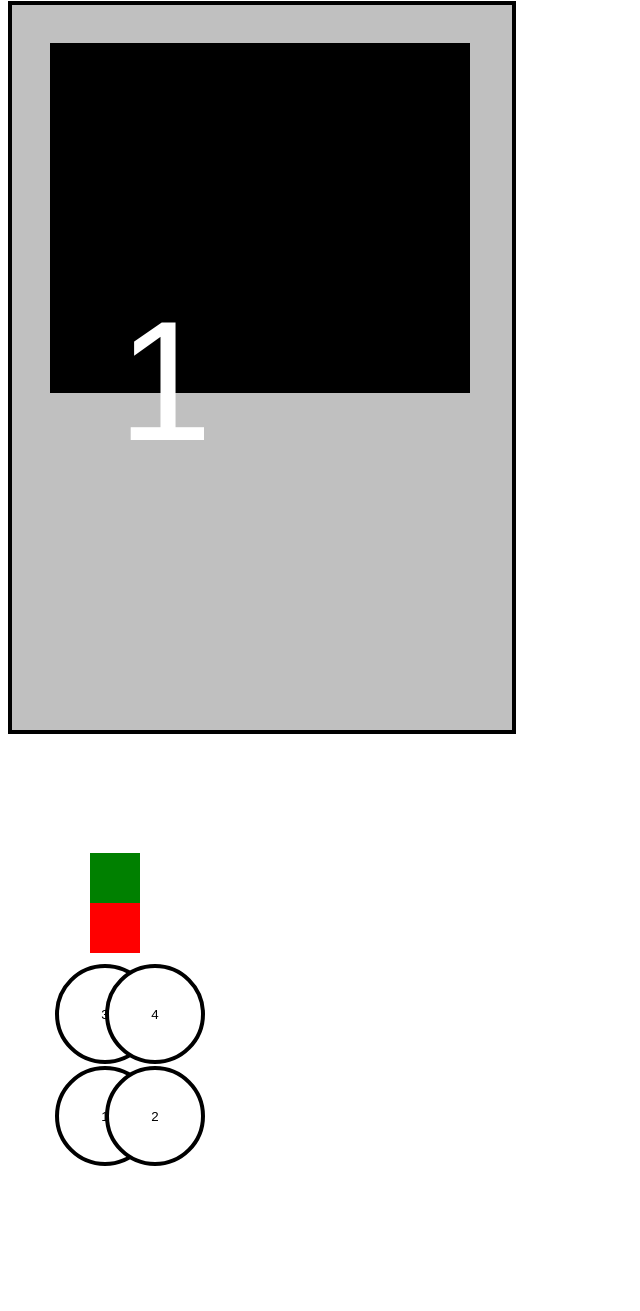
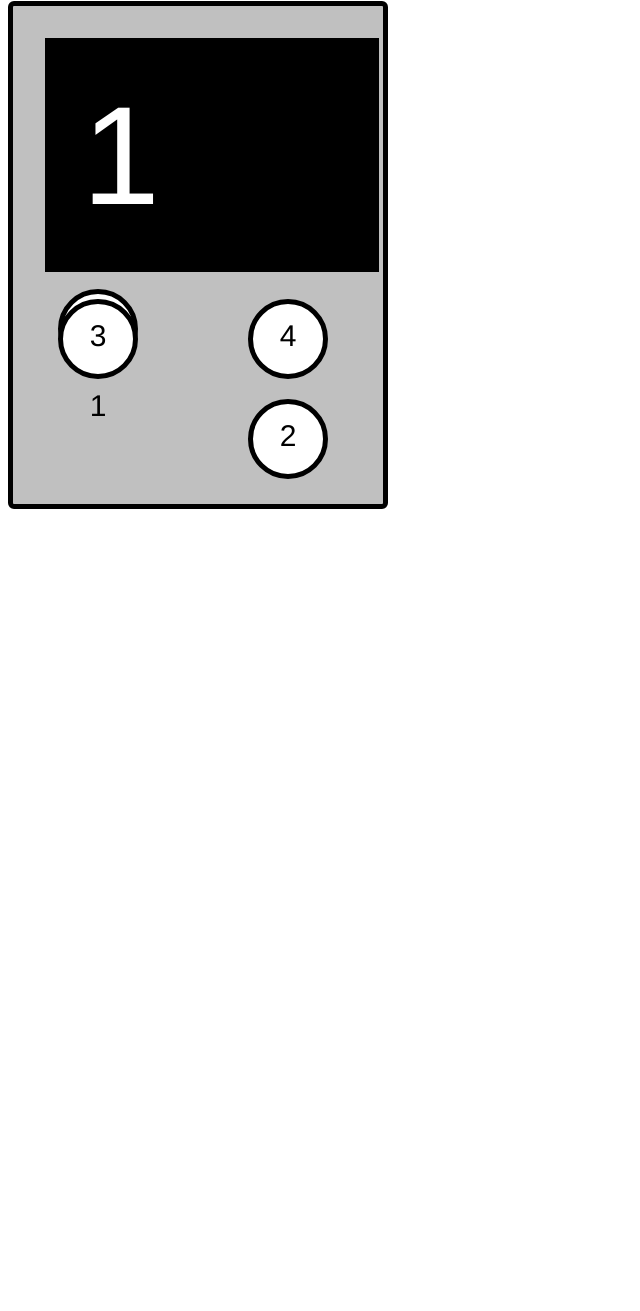
Before and after one commit to steveflys/ui-challenges, a plain HTML site: page index.html in a window 1280 px wide. Shown: the part 7-1318 px from the top of the page, without its empty margins (0-640 px from the left). After the commit the page ends 800 px from the top, so only its background shows below. Drawn offline with Linux system fonts and the light colour scheme.

Commit message:
finished

```diff
--- a/index.html
+++ b/index.html
@@ -8,23 +8,16 @@
     <body>
         <div id="panel">
             <div id="display">
-                <p id="floor-number">1</p>
-                <ul id="motion" list-style-type: none;>
-                    <li id="up"></li>
-                    <li id="down"></li>
-                </ul>
+                <div id="floor-number">1</div>
+                <div id="motion" id="up"></div>
+                <div id="motion" id="down"></div>
             </div>
-            <div id="selector">
-                <table id="push">
-                    <tr>
-                        <td id="floor_3"><button type="submit">3</button></td>
-                        <td id="floor_4"><button type="submit">4</button></td>
-                    </tr>
-                    <tr>
-                        <td id="floor_1"><button type="submit">1</button></td>
-                        <td id="floor_2"><button type="submit">2</button></td>
-                    </tr>
-                </table>
+            <div id="floors">
+                <div class=" button" id="third">3</div>
+                <div class="button" id="fourth">4</div>
+                <div class="button" id="first">1</div>
+                <div class="button" id="second">2</div>
+            </div>
         </div>
     </body>
 </html>
--- a/styles/style.css
+++ b/styles/style.css
@@ -1,85 +1,90 @@
 body {
-    height: 800px;
-    display: inline-block;
+    background-color: white;
+    font-family: 'Franklin Gothic Medium', 'Arial Narrow', Arial, sans-serif;
+    color: black;
 }
 
 #panel {
-    width: 500px;
-    height: 725px;
     background-color: silver;
-    border: 4px solid black;
+    padding: 15px;
+    border: 5px solid black;
+    border-radius: 6px;
+    width: 340px;
+    z-index: 1;
+    position: absolute;
 }
 
 #display {
-    width: 420px;
-    height: 350px;
-    display: inline-block;
-    margin: 38px;
+    background-color: black;
+    width: 300px;
+    height: 200px;
+    margin: 17px;
+    padding: 17px;
+    z-index: 2;
     position: relative;
-    background-color: black;
-    color: white;
 }
 
 #floor-number {
-    height: 400px;
-    width: 230px;
-    padding-top: 70px;
-    font-family: Arial, Helvetica, sans-serif;
-    font-size: 170px;
-}
-p {
-    text-align: center;
+    color: white;
+    font-size: 140px;
+    float: left;
+    z-index: 3;
+    padding: 20px;
 }
 
-#motion {
-    width: 200px;
+.motion {
+    width: 40px;
+    height: 40px;
+    float: right;
+    z-index: 3;
+    padding: 15px;
+    margin: 10px;
+    display: block;
 }
 
 #up {
-    width: 50px;
-    height: 50px;
     background-color: green;
 }
 
 #down {
-    width: 50px;
-    height: 50px;
     background-color: red;
 }
 
-#selector {
-    width: 420px;
-    height: 350px;
-    margin: 40px;
-}
-tr {
-    display: flex;
-}
-td {
-    width: 48px;
+#floors {
+    width: 280px;
+    height: 180px;
+    z-index: 2;
+    margin-left: 20px;
 }
 
-button {
-    width: 100px;
-    height: 100px;
-    border: 4px solid black;
-    border-radius: 50px;
-    background-color: white;
-    color: black;
+.button {
+    background-color: #fff;
+    text-align: center;
+    font-size: 30px;
+    width: 40px;
+    height: 40px;
+    border: 5px solid black;
+    border-radius: 60%;
+    padding: 15px;
+    margin: 10px;
+    display: block;
 }
 
-#floor_3 {
-    position: relative;
+#third {
+    float: left;
+    margin-right: 60px;
 }
 
-#floor_4 {
-    position: relative;
+#tfirst {
+    float: left;
+    margin-right: 60px;
+}
+#fourth {
+    float: right;
+    margin-right: 0px;
 }
 
-#floor_1 {
-    position: relative;
+#second {
+    float: right;
+    margin-right: 0px;
 }
-
-#floor_2 {
-    position: relative;
-}
```
